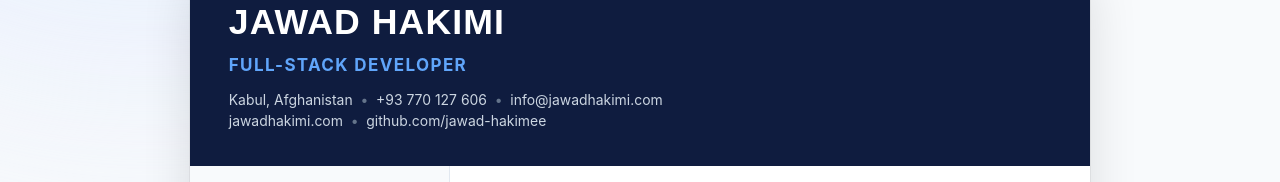
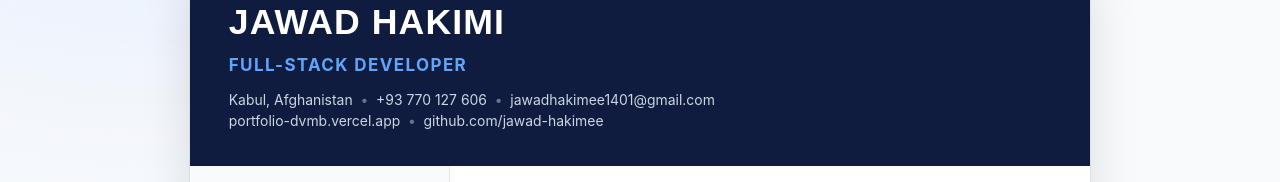
Before and after one commit to jawad-hakimee/portfolio_jawad, a Next.js app: page /cv in a window 1280 px wide. Shown: the part 166-348 px from the top of the page. Built offline with nearby package versions, Linux system fonts and the light colour scheme.

Commit message:
updating

```diff
--- a/app/contact/page.jsx
+++ b/app/contact/page.jsx
@@ -8,7 +8,7 @@ export default function Contact() {
           Fill out the form below and I'll get back to you as soon as possible.
         </p>
 
-        <form action="https://formsubmit.co/info@jawadhakimi.com" method="POST" className="card">
+        <form action="https://formsubmit.co/jawadhakimee1401@gmail.com" method="POST" className="card">
           {/* Honeypot field to prevent spam */}
           <input type="text" name="_honey" style={{ display: 'none' }} />
 
@@ -39,8 +39,8 @@ export default function Contact() {
 
         <div className="text-center" style={{ marginTop: '3rem' }}>
           <p className="text-muted">Or reach out directly at:</p>
-          <a href="mailto:info@jawadhakimi.com" style={{ color: 'var(--accent-color)', fontWeight: 600, textDecoration: 'none' }}>
-            info@jawadhakimi.com
+          <a href="mailto:jawadhakimee1401@gmail.com" style={{ color: 'var(--accent-color)', fontWeight: 600, textDecoration: 'none' }}>
+            jawadhakimee1401@gmail.com
           </a>
         </div>
       </div>
--- a/app/cv/layout.jsx
+++ b/app/cv/layout.jsx
@@ -4,7 +4,7 @@ export const metadata = {
   openGraph: {
     title: 'Jawad Hakimi | Curriculum Vitae (CV)',
     description: 'Explore Jawad Hakimi\'s experience, skills, and background in Full-Stack web development.',
-    url: 'https://jawadhakimi.com/cv',
+    url: 'https://portfolio-dvmb.vercel.app/cv',
   }
 };
 
--- a/app/cv/page.jsx
+++ b/app/cv/page.jsx
@@ -53,10 +53,10 @@ export default function CVPage() {
                 <span className="separator">•</span>
                 <a href="tel:+93770127606">+93 770 127 606</a>
                 <span className="separator">•</span>
-                <a href="mailto:info@jawadhakimi.com">info@jawadhakimi.com</a>
+                <a href="mailto:jawadhakimee1401@gmail.com">jawadhakimee1401@gmail.com</a>
               </div>
               <div className="cv-links-row">
-                <a href="https://jawadhakimi.com" target="_blank" rel="noreferrer">jawadhakimi.com</a>
+                <a href="https://portfolio-dvmb.vercel.app" target="_blank" rel="noreferrer">portfolio-dvmb.vercel.app</a>
                 <span className="separator">•</span>
                 <a href="https://github.com/jawad-hakimee" target="_blank" rel="noreferrer">github.com/jawad-hakimee</a>
               </div>
@@ -208,7 +208,7 @@ export default function CVPage() {
 
                 <div className="cv-project-item">
                   <h3 className="cv-project-heading">
-                    <strong>Portfolio Website</strong> | Official Portfolio | Next.js | <a href="https://jawadhakimi.com" target="_blank" rel="noreferrer">jawadhakimi.com</a>
+                    <strong>Portfolio Website</strong> | Official Portfolio | Next.js | <a href="https://portfolio-dvmb.vercel.app" target="_blank" rel="noreferrer">portfolio-dvmb.vercel.app</a>
                   </h3>
                   <p className="cv-project-desc">
                     Official developer portfolio presenting additional projects, technical skills, services, live demonstrations, and detailed information about my web-development experience.
@@ -258,7 +258,7 @@ export default function CVPage() {
 
           {/* Footer Bar */}
           <footer className="cv-footer">
-            MORE PROJECTS & CODE | <a href="https://jawadhakimi.com">jawadhakimi.com</a> | <a href="mailto:info@jawadhakimi.com">info@jawadhakimi.com</a>
+            MORE PROJECTS & CODE | <a href="https://portfolio-dvmb.vercel.app">portfolio-dvmb.vercel.app</a> | <a href="mailto:jawadhakimee1401@gmail.com">jawadhakimee1401@gmail.com</a>
           </footer>
 
         </div>
--- a/app/layout.jsx
+++ b/app/layout.jsx
@@ -2,7 +2,7 @@ import './globals.css'
 import Navbar from '../components/Navbar'
 
 export const metadata = {
-  metadataBase: new URL('https://jawadhakimi.com'),
+  metadataBase: new URL('https://portfolio-dvmb.vercel.app'),
   title: {
     default: 'Jawad Hakimi | Full-Stack & WordPress Developer',
     template: '%s | Jawad Hakimi'
@@ -22,7 +22,7 @@ export const metadata = {
     'MERN Stack Developer',
     'Freelance Web Developer'
   ],
-  authors: [{ name: 'Jawad Hakimi', url: 'https://jawadhakimi.com' }],
+  authors: [{ name: 'Jawad Hakimi', url: 'https://portfolio-dvmb.vercel.app' }],
   creator: 'Jawad Hakimi',
   publisher: 'Jawad Hakimi',
   robots: {
@@ -37,12 +37,12 @@ export const metadata = {
     }
   },
   alternates: {
-    canonical: 'https://jawadhakimi.com'
+    canonical: 'https://portfolio-dvmb.vercel.app'
   },
   openGraph: {
     title: 'Jawad Hakimi | Full-Stack & WordPress Developer',
     description: 'Explore web applications, management systems, and high-performance digital experiences crafted by Jawad Hakimi.',
-    url: 'https://jawadhakimi.com',
+    url: 'https://portfolio-dvmb.vercel.app',
     siteName: 'Jawad Hakimi Portfolio',
     images: [
       {
@@ -70,11 +70,11 @@ export default function RootLayout({ children }) {
     '@graph': [
       {
         '@type': 'Person',
-        '@id': 'https://jawadhakimi.com/#person',
+        '@id': 'https://portfolio-dvmb.vercel.app/#person',
         name: 'Jawad Hakimi',
-        url: 'https://jawadhakimi.com',
+        url: 'https://portfolio-dvmb.vercel.app',
         jobTitle: 'Full-Stack Developer & WordPress Specialist',
-        email: 'info@jawadhakimi.com',
+        email: 'jawadhakimee1401@gmail.com',
         sameAs: [
           'https://github.com/jawad-hakimee',
           'https://wa.me/93770127606'
@@ -86,10 +86,10 @@ export default function RootLayout({ children }) {
       },
       {
         '@type': 'WebSite',
-        '@id': 'https://jawadhakimi.com/#website',
-        url: 'https://jawadhakimi.com',
+        '@id': 'https://portfolio-dvmb.vercel.app/#website',
+        url: 'https://portfolio-dvmb.vercel.app',
         name: 'Jawad Hakimi Portfolio',
-        publisher: { '@id': 'https://jawadhakimi.com/#person' }
+        publisher: { '@id': 'https://portfolio-dvmb.vercel.app/#person' }
       }
     ]
   }
--- a/app/robots.js
+++ b/app/robots.js
@@ -4,6 +4,6 @@ export default function robots() {
       userAgent: '*',
       allow: '/',
     },
-    sitemap: 'https://jawadhakimi.com/sitemap.xml',
+    sitemap: 'https://portfolio-dvmb.vercel.app/sitemap.xml',
   }
 }
```
Also changed, not shown: app/page.jsx (+11 -13 lines), app/sitemap.js (+4 -4 lines), 2 other files (tests, documents, lock files or other folders).
